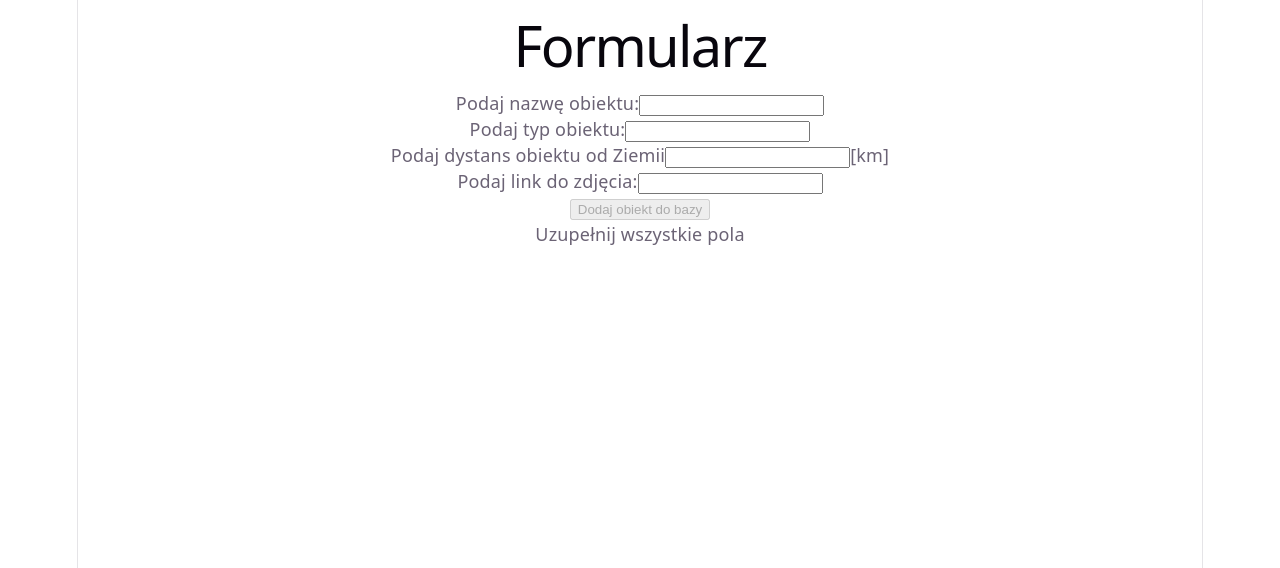
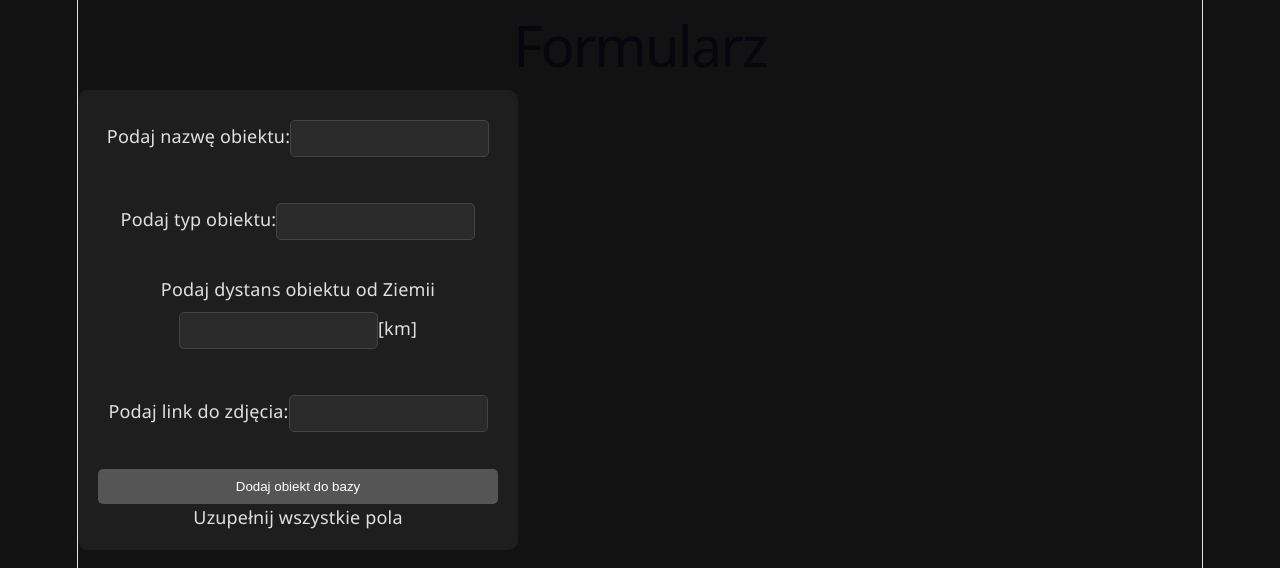
Before and after one commit to z1omus/W-III-Astrolog-Chalupa-Pieryszcz, a React (Vite) app: page / in a window 1280 px wide. Shown: the top 568 px of the page. Built offline with nearby package versions, Linux system fonts and the light colour scheme.

Commit message:
CSS App zrobiony

```diff
--- a/src/App.css
+++ b/src/App.css
@@ -1,184 +1,72 @@
-.counter {
-  font-size: 16px;
-  padding: 5px 10px;
-  border-radius: 5px;
-  color: var(--accent);
-  background: var(--accent-bg);
-  border: 2px solid transparent;
-  transition: border-color 0.3s;
-  margin-bottom: 24px;
-
-  &:hover {
-    border-color: var(--accent-border);
-  }
-  &:focus-visible {
-    outline: 2px solid var(--accent);
-    outline-offset: 2px;
-  }
+body {
+  background-color: #121212;
+  color: #e0e0e0;
+  margin: 0;
+  font-family: 'Segoe UI', sans-serif;
 }
 
-.hero {
-  position: relative;
-
-  .base,
-  .framework,
-  .vite {
-    inset-inline: 0;
-    margin: 0 auto;
-  }
-
-  .base {
-    width: 170px;
-    position: relative;
-    z-index: 0;
-  }
-
-  .framework,
-  .vite {
-    position: absolute;
-  }
-
-  .framework {
-    z-index: 1;
-    top: 34px;
-    height: 28px;
-    transform: perspective(2000px) rotateZ(300deg) rotateX(44deg) rotateY(39deg)
-      scale(1.4);
-  }
-
-  .vite {
-    z-index: 0;
-    top: 107px;
-    height: 26px;
-    width: auto;
-    transform: perspective(2000px) rotateZ(300deg) rotateX(40deg) rotateY(39deg)
-      scale(0.8);
-  }
+.main-container {
+  display: flex;
+  height: 100vh;
+  padding: 20px;
+  gap: 30px;
 }
 
-#center {
+nav {
+  width: 300px;
+  background: #1e1e1e;
+  padding: 20px;
+  border-radius: 10px;
+  overflow-y: auto;
+}
+
+.catalog-item {
+  display: flex;
+  align-items: center;
+  padding: 10px;
+  border-bottom: 1px solid #333;
+  cursor: pointer;
+  transition: background 0.2s;
+}
+
+.catalog-item:hover {
+  background: #333;
+}
+
+.panel-right {
+  flex: 1;
   display: flex;
   flex-direction: column;
-  gap: 25px;
-  place-content: center;
-  place-items: center;
-  flex-grow: 1;
-
-  @media (max-width: 1024px) {
-    padding: 32px 20px 24px;
-    gap: 18px;
-  }
+  gap: 20px;
 }
 
-#next-steps {
+form {
+  background: #1e1e1e;
+  padding: 20px;
+  border-radius: 10px;
   display: flex;
-  border-top: 1px solid var(--border);
-  text-align: left;
-
-  & > div {
-    flex: 1 1 0;
-    padding: 32px;
-    @media (max-width: 1024px) {
-      padding: 24px 20px;
-    }
-  }
-
-  .icon {
-    margin-bottom: 16px;
-    width: 22px;
-    height: 22px;
-  }
-
-  @media (max-width: 1024px) {
-    flex-direction: column;
-    text-align: center;
-  }
+  flex-direction: column;
+  max-width: 400px;
 }
 
-#docs {
-  border-right: 1px solid var(--border);
-
-  @media (max-width: 1024px) {
-    border-right: none;
-    border-bottom: 1px solid var(--border);
-  }
+input {
+  margin: 10px 0;
+  padding: 10px;
+  background: #2a2a2a;
+  border: 1px solid #444;
+  color: white;
+  border-radius: 5px;
 }
 
-#next-steps ul {
-  list-style: none;
-  padding: 0;
-  display: flex;
-  gap: 8px;
-  margin: 32px 0 0;
-
-  .logo {
-    height: 18px;
-  }
-
-  a {
-    color: var(--text-h);
-    font-size: 16px;
-    border-radius: 6px;
-    background: var(--social-bg);
-    display: flex;
-    padding: 6px 12px;
-    align-items: center;
-    gap: 8px;
-    text-decoration: none;
-    transition: box-shadow 0.3s;
-
-    &:hover {
-      box-shadow: var(--shadow);
-    }
-    .button-icon {
-      height: 18px;
-      width: 18px;
-    }
-  }
-
-  @media (max-width: 1024px) {
-    margin-top: 20px;
-    flex-wrap: wrap;
-    justify-content: center;
-
-    li {
-      flex: 1 1 calc(50% - 8px);
-    }
-
-    a {
-      width: 100%;
-      justify-content: center;
-      box-sizing: border-box;
-    }
-  }
+button {
+  padding: 10px;
+  background: #4a90e2;
+  color: white;
+  border: none;
+  border-radius: 5px;
+  cursor: pointer;
 }
 
-#spacer {
-  height: 88px;
-  border-top: 1px solid var(--border);
-  @media (max-width: 1024px) {
-    height: 48px;
-  }
+button:disabled {
+  background: #555;
 }
-
-.ticks {
-  position: relative;
-  width: 100%;
-
-  &::before,
-  &::after {
-    content: '';
-    position: absolute;
-    top: -4.5px;
-    border: 5px solid transparent;
-  }
-
-  &::before {
-    left: 0;
-    border-left-color: var(--border);
-  }
-  &::after {
-    right: 0;
-    border-right-color: var(--border);
-  }
-}
```
